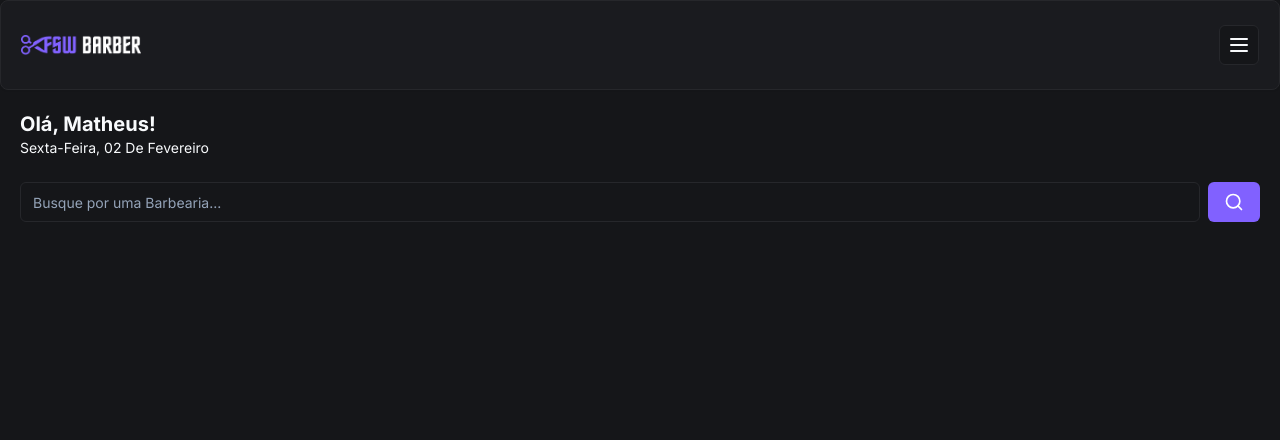
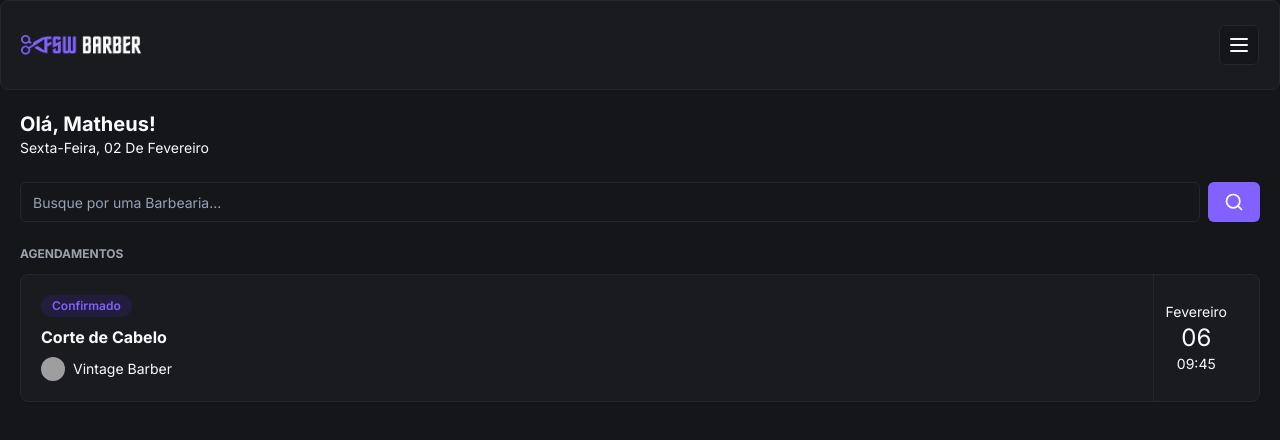
Before and after one commit to MatheusHenrique129/barbearia-web, a Next.js app: page / in a window 1280 px wide. Shown: the top 440 px of the page. Built offline with nearby package versions, Linux system fonts and the light colour scheme; grey boxes are pictures that could not be loaded.

Commit message:
feat: add initial booking component

```diff
--- a/app/(home)/page.tsx
+++ b/app/(home)/page.tsx
@@ -3,11 +3,13 @@
 import Header from "@/components/header";
 import { ptBR } from "date-fns/locale";
 import Search from "./components/search";
+import BookingItem from "@/components/booking-item";
 
 export default function Home() {
   return (
     <main>
       <Header />
+
       <div className="px-5 pt-5">
         <h2 className="text-xl font-bold">Olá, Matheus!</h2>
           <p className="capitalize text-sm">
@@ -20,6 +22,13 @@
       <div className="px-5 mt-6">
         <Search />
       </div>
+
+      <div className="px-5 mt-6">
+        <h2 className="text-xs uppercase text-gray-400 font-bold mb-3">
+          Agendamentos
+        </h2>
+        <BookingItem />
+      </div>
     </main>
   );
 }
--- /dev/null
+++ b/components/booking-item.tsx
@@ -0,0 +1,36 @@
+import { Badge } from "@/components/ui/badge";
+import { Card, CardContent } from "@/components/ui/card";
+import { Avatar, AvatarFallback, AvatarImage } from "@/components/ui/avatar";
+
+
+const BookingItem = () => {
+    return (
+        <Card>
+            <CardContent className="p-5 flex justify-between py-0">
+                <div className="flex flex-col gap-2 py-5">
+                    <Badge className="bg-[#221C3D] text-primary hover:bg-[#221C3D] w-fit">Confirmado</Badge>
+                    <h2 className="font-bold">
+                        Corte de Cabelo
+                    </h2>
+
+                    <div className="flex items-center gap-2">
+                        <Avatar className="h-6 w-6">
+                            <AvatarImage src="https://utfs.io/f/e6bdffb6-24a9-455b-aba3-903c2c2b5bde-1jo6tu.png" />
+                            <AvatarFallback>M</AvatarFallback>
+                        </Avatar>
+
+                        <h3 className="text-sm">Vintage Barber</h3>
+                    </div>
+                </div>
+
+                <div className="flex flex-col items-center justify-center px-3 border-l border-solid border-secondary">
+                    <p className="text-sm">Fevereiro</p>
+                    <p className="text-2xl">06</p>
+                    <p className="text-sm">09:45</p>
+                </div>
+            </CardContent>
+        </Card>
+     );
+}
+
+export default BookingItem;
--- /dev/null
+++ b/components/ui/avatar.tsx
@@ -0,0 +1,50 @@
+"use client"
+
+import * as React from "react"
+import * as AvatarPrimitive from "@radix-ui/react-avatar"
+
+import { cn } from "@/lib/utils"
+
+const Avatar = React.forwardRef<
+  React.ElementRef<typeof AvatarPrimitive.Root>,
+  React.ComponentPropsWithoutRef<typeof AvatarPrimitive.Root>
+>(({ className, ...props }, ref) => (
+  <AvatarPrimitive.Root
+    ref={ref}
+    className={cn(
+      "relative flex h-10 w-10 shrink-0 overflow-hidden rounded-full",
+      className
+    )}
+    {...props}
+  />
+))
+Avatar.displayName = AvatarPrimitive.Root.displayName
+
+const AvatarImage = React.forwardRef<
+  React.ElementRef<typeof AvatarPrimitive.Image>,
+  React.ComponentPropsWithoutRef<typeof AvatarPrimitive.Image>
+>(({ className, ...props }, ref) => (
+  <AvatarPrimitive.Image
+    ref={ref}
+    className={cn("aspect-square h-full w-full", className)}
+    {...props}
+  />
+))
+AvatarImage.displayName = AvatarPrimitive.Image.displayName
+
+const AvatarFallback = React.forwardRef<
+  React.ElementRef<typeof AvatarPrimitive.Fallback>,
+  React.ComponentPropsWithoutRef<typeof AvatarPrimitive.Fallback>
+>(({ className, ...props }, ref) => (
+  <AvatarPrimitive.Fallback
+    ref={ref}
+    className={cn(
+      "flex h-full w-full items-center justify-center rounded-full bg-muted",
+      className
+    )}
+    {...props}
+  />
+))
+AvatarFallback.displayName = AvatarPrimitive.Fallback.displayName
+
+export { Avatar, AvatarImage, AvatarFallback }
--- /dev/null
+++ b/components/ui/badge.tsx
@@ -0,0 +1,36 @@
+import * as React from "react"
+import { cva, type VariantProps } from "class-variance-authority"
+
+import { cn } from "@/lib/utils"
+
+const badgeVariants = cva(
+  "inline-flex items-center rounded-full border px-2.5 py-0.5 text-xs font-semibold transition-colors focus:outline-none focus:ring-2 focus:ring-ring focus:ring-offset-2",
+  {
+    variants: {
+      variant: {
+        default:
+          "border-transparent bg-primary text-primary-foreground hover:bg-primary/80",
+        secondary:
+          "border-transparent bg-secondary text-secondary-foreground hover:bg-secondary/80",
+        destructive:
+          "border-transparent bg-destructive text-destructive-foreground hover:bg-destructive/80",
+        outline: "text-foreground",
+      },
+    },
+    defaultVariants: {
+      variant: "default",
+    },
+  }
+)
+
+export interface BadgeProps
+  extends React.HTMLAttributes<HTMLDivElement>,
+    VariantProps<typeof badgeVariants> {}
+
+function Badge({ className, variant, ...props }: BadgeProps) {
+  return (
+    <div className={cn(badgeVariants({ variant }), className)} {...props} />
+  )
+}
+
+export { Badge, badgeVariants }
--- /dev/null
+++ b/components/ui/calendar.tsx
@@ -0,0 +1,66 @@
+"use client"
+
+import * as React from "react"
+import { ChevronLeft, ChevronRight } from "lucide-react"
+import { DayPicker } from "react-day-picker"
+
+import { cn } from "@/lib/utils"
+import { buttonVariants } from "@/components/ui/button"
+
+export type CalendarProps = React.ComponentProps<typeof DayPicker>
+
+function Calendar({
+  className,
+  classNames,
+  showOutsideDays = true,
+  ...props
+}: CalendarProps) {
+  return (
+    <DayPicker
+      showOutsideDays={showOutsideDays}
+      className={cn("p-3", className)}
+      classNames={{
+        months: "flex flex-col sm:flex-row space-y-4 sm:space-x-4 sm:space-y-0",
+        month: "space-y-4",
+        caption: "flex justify-center pt-1 relative items-center",
+        caption_label: "text-sm font-medium",
+        nav: "space-x-1 flex items-center",
+        nav_button: cn(
+          buttonVariants({ variant: "outline" }),
+          "h-7 w-7 bg-transparent p-0 opacity-50 hover:opacity-100"
+        ),
+        nav_button_previous: "absolute left-1",
+        nav_button_next: "absolute right-1",
+        table: "w-full border-collapse space-y-1",
+        head_row: "flex",
+        head_cell:
+          "text-muted-foreground rounded-md w-9 font-normal text-[0.8rem]",
+        row: "flex w-full mt-2",
+        cell: "h-9 w-9 text-center text-sm p-0 relative [&:has([aria-selected].day-range-end)]:rounded-r-md [&:has([aria-selected].day-outside)]:bg-accent/50 [&:has([aria-selected])]:bg-accent first:[&:has([aria-selected])]:rounded-l-md last:[&:has([aria-selected])]:rounded-r-md focus-within:relative focus-within:z-20",
+        day: cn(
+          buttonVariants({ variant: "ghost" }),
+          "h-9 w-9 p-0 font-normal aria-selected:opacity-100"
+        ),
+        day_range_end: "day-range-end",
+        day_selected:
+          "bg-primary text-primary-foreground hover:bg-primary hover:text-primary-foreground focus:bg-primary focus:text-primary-foreground",
+        day_today: "bg-accent text-accent-foreground",
+        day_outside:
+          "day-outside text-muted-foreground opacity-50 aria-selected:bg-accent/50 aria-selected:text-muted-foreground aria-selected:opacity-30",
+        day_disabled: "text-muted-foreground opacity-50",
+        day_range_middle:
+          "aria-selected:bg-accent aria-selected:text-accent-foreground",
+        day_hidden: "invisible",
+        ...classNames,
+      }}
+      components={{
+        IconLeft: ({ ...props }) => <ChevronLeft className="h-4 w-4" />,
+        IconRight: ({ ...props }) => <ChevronRight className="h-4 w-4" />,
+      }}
+      {...props}
+    />
+  )
+}
+Calendar.displayName = "Calendar"
+
+export { Calendar }
--- a/next.config.mjs
+++ b/next.config.mjs
@@ -1,4 +1,9 @@
 /** @type {import('next').NextConfig} */
-const nextConfig = {};
+const nextConfig = {
+  //   images: {
+  //     remotePatterns: {
+  //     },
+  //   },
+};
 
 export default nextConfig;
--- a/package.json
+++ b/package.json
@@ -13,6 +13,7 @@
   },
   "dependencies": {
     "@prisma/client": "^5.9.1",
+    "@radix-ui/react-avatar": "^1.0.4",
     "@radix-ui/react-slot": "^1.0.2",
     "class-variance-authority": "^0.7.0",
     "clsx": "^2.1.0",
@@ -20,6 +21,7 @@
     "lucide-react": "^0.321.0",
     "next": "14.1.0",
     "react": "^18",
+    "react-day-picker": "^8.10.0",
     "react-dom": "^18",
     "tailwind-merge": "^2.2.1",
     "tailwindcss-animate": "^1.0.7"
```
Also changed, not shown: 1 other file (tests, documents, lock files or other folders).
